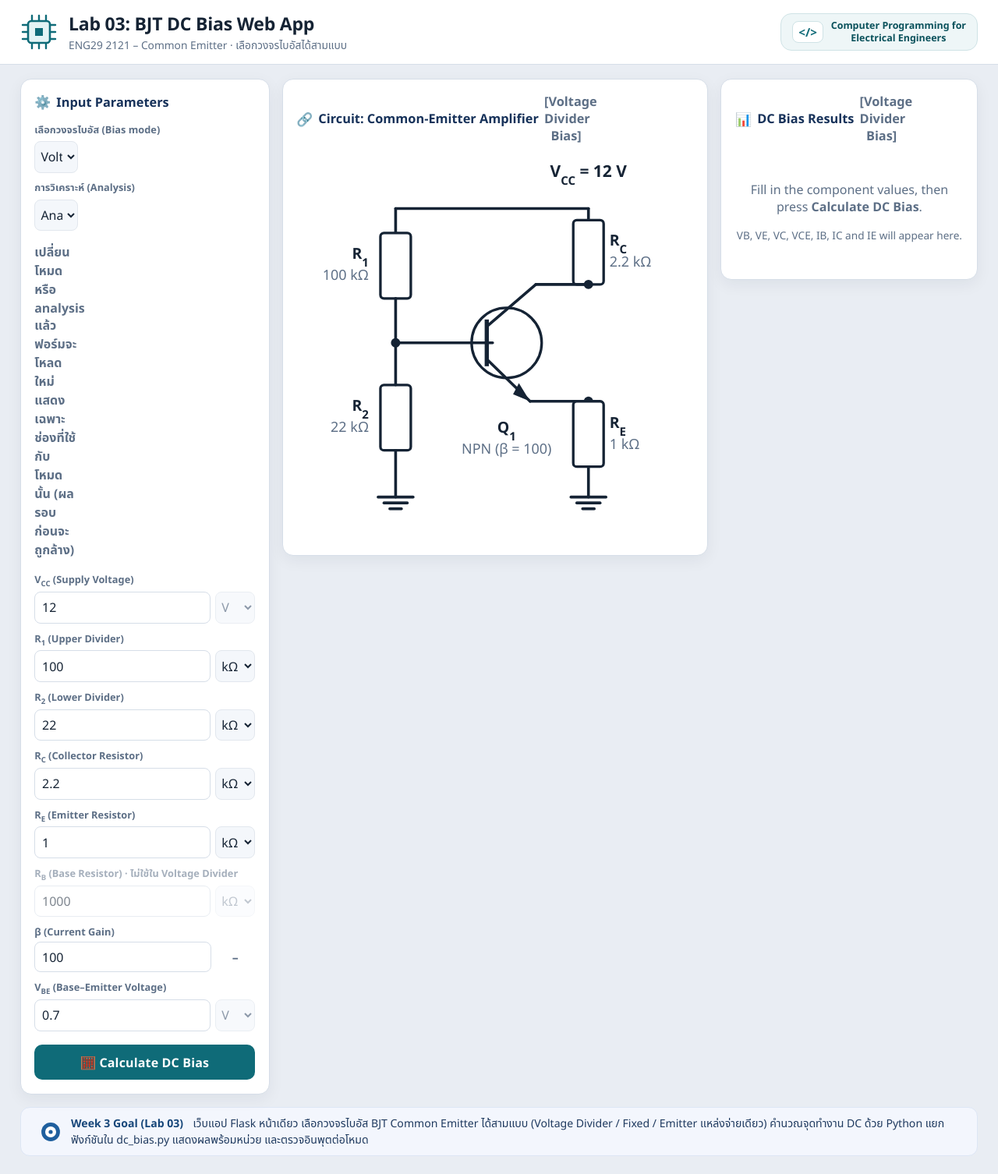
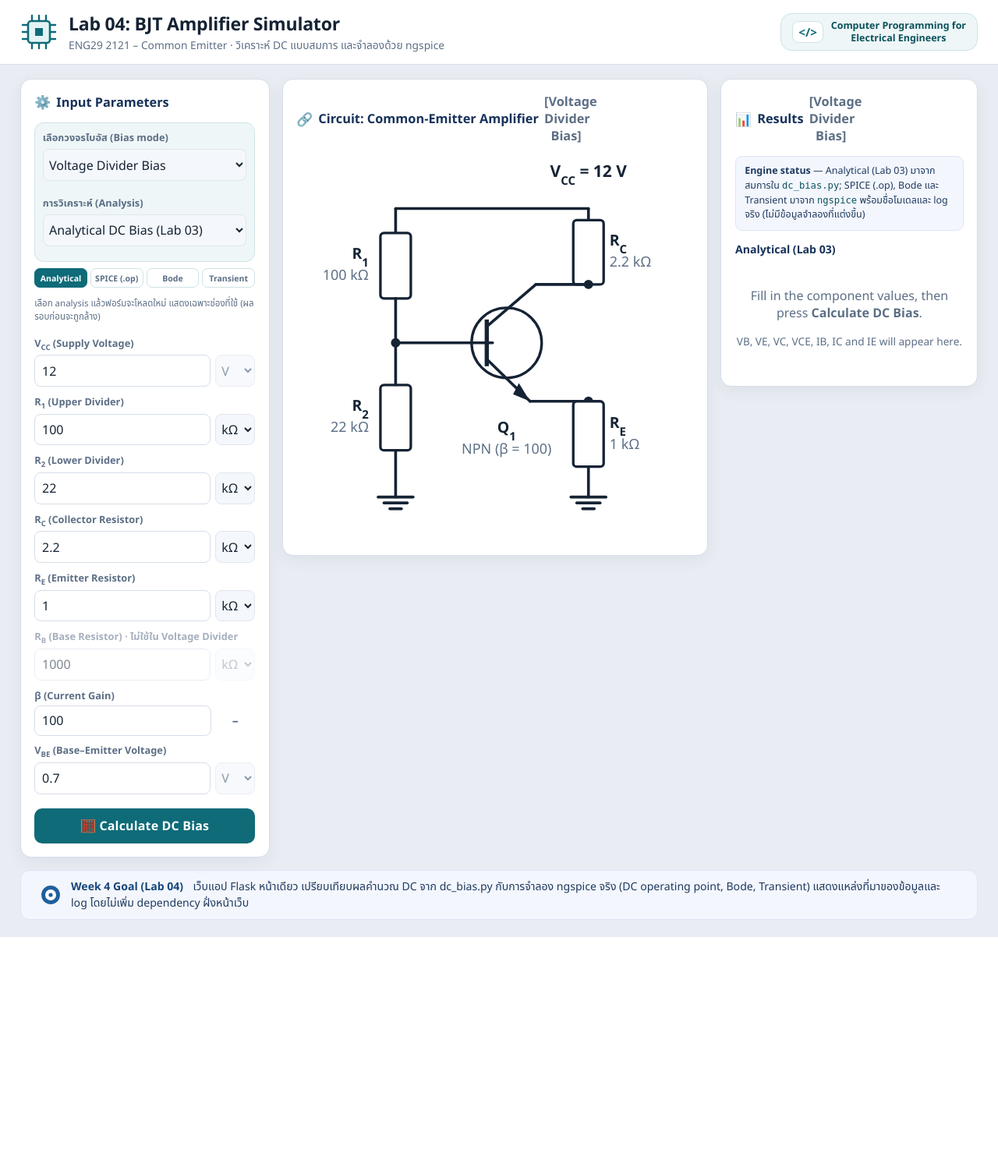
Before and after one commit to B6813413/Gitlab, a Flask app: page / in a window 1280 px wide. Shown: the whole page at 78% size. After the commit the page ends 1202 px from the top, so only its background shows below. Run offline with Flask 3, Linux system fonts and the light colour scheme.

Commit message:
ui(lab04): add analysis selector, engine status and real plot panels

```diff
--- a/transistor-simulator/static/style.css
+++ b/transistor-simulator/static/style.css
@@ -229,10 +229,93 @@ sub { font-size: 0.75em; }
 }
 .goal-text { color: var(--goal-text); }
 
+/* ---- Lab 04: analysis picker + provenance ---- */
+.analysis-form { margin: 0 0 1rem; border: 0; background: none; padding: 0; box-shadow: none; }
+.analysis-picker {
+  display: grid; gap: 0.55rem;
+  padding: 0.6rem;
+  border: 1px solid #cfe3e6;
+  border-radius: 12px;
+  background: var(--accent-soft);
+}
+.analysis-form .control select { width: 100%; }
+.analysis-tabs {
+  display: grid;
+  grid-template-columns: repeat(4, minmax(0, 1fr));
+  gap: 0.25rem;
+  margin-top: 0.5rem;
+}
+.analysis-tab {
+  text-align: center;
+  padding: 0.28rem 0.2rem;
+  border-radius: 7px;
+  background: #fff;
+  border: 1px solid #cfe3e6;
+  color: var(--muted);
+  font-size: 0.66rem;
+  font-weight: 600;
+  white-space: nowrap;
+  overflow: hidden;
+  text-overflow: ellipsis;
+}
+.analysis-tab.is-active { background: var(--accent); border-color: var(--accent); color: #fff; }
+.analysis-form .unit-note { width: auto; text-align: left; font-size: 0.72rem; font-weight: 400; }
+
+.spice-fields {
+  margin-top: 1rem;
+  padding-top: 0.7rem;
+  border-top: 1px dashed var(--border);
+}
+.spice-fields h3 { margin: 0 0 0.65rem; font-size: 0.86rem; color: var(--accent-dark); }
+
+.provenance-note {
+  background: var(--goal-bg);
+  border: 1px solid var(--goal-border);
+  border-radius: 9px;
+  padding: 0.6rem 0.7rem;
+  margin-bottom: 0.8rem;
+  color: var(--goal-text);
+  font-size: 0.78rem;
+  line-height: 1.5;
+}
+.provenance-note code { font-size: 0.76rem; color: var(--accent-dark); }
+.results-heading { margin: 0.9rem 0 0.45rem; font-size: 0.88rem; color: #17325a; }
+.engine-status { display: flex; flex-wrap: wrap; gap: 0.35rem; margin: 0 0 0.8rem; }
+.engine-badge {
+  display: inline-flex; align-items: center;
+  padding: 0.25rem 0.55rem;
+  border-radius: 999px;
+  background: var(--chip);
+  border: 1px solid var(--border);
+  color: var(--muted);
+  font-size: 0.75rem;
+  font-weight: 600;
+}
+.engine-badge.status-success { background: var(--ok-bg); border-color: #bfe3c9; color: var(--ok); }
+.engine-badge.status-error { background: var(--danger-bg); border-color: #f3c2bc; color: var(--danger); }
+
+.chart {
+  border: 1px solid var(--border);
+  border-radius: 10px;
+  background: #fff;
+  overflow-x: auto;
+}
+.chart svg { display: block; width: 100%; height: auto; min-width: 320px; }
+.chart-caption { margin: 0.4rem 0 0; color: var(--muted); font-size: 0.74rem; line-height: 1.5; }
+.log-details { margin-top: 0.8rem; font-size: 0.78rem; color: var(--muted); }
+.log-details summary { cursor: pointer; font-weight: 600; }
+.log-details pre {
+  max-height: 12rem; overflow: auto;
+  background: #f6f8fb; border: 1px solid var(--border);
+  border-radius: 8px; padding: 0.55rem;
+  font-size: 0.72rem; line-height: 1.35;
+  white-space: pre-wrap; word-break: break-word;
+}
+
 /* ---- Responsive ---- */
 @media (max-width: 1023px) {
   .layout { grid-template-columns: 320px 1fr; }
-  .panel-results { grid-column: 1 / -1; }
+  .panel-results, .panel-spice { grid-column: 1 / -1; }
 }
 @media (max-width: 880px) {
   .layout { grid-template-columns: 1fr; padding: 0.9rem; }
@@ -242,4 +325,6 @@ sub { font-size: 0.75em; }
   .topbar h1 { font-size: 1.15rem; }
   .badge-text { text-align: left; }
   .goal-strip { margin-left: 0.9rem; margin-right: 0.9rem; align-items: flex-start; }
+  .analysis-tabs { grid-template-columns: repeat(2, minmax(0, 1fr)); }
+  .chart svg { min-width: 0; }
 }
--- a/transistor-simulator/templates/index.html
+++ b/transistor-simulator/templates/index.html
@@ -3,7 +3,7 @@
 <head>
   <meta charset="utf-8">
   <meta name="viewport" content="width=device-width, initial-scale=1">
-  <title>Lab 03: BJT DC Bias Web App — ENG29 2121</title>
+  <title>Lab 04: BJT Amplifier Simulator — ENG29 2121</title>
   <link rel="stylesheet" href="{{ url_for('static', filename='style.css') }}">
 </head>
 <body>
@@ -20,8 +20,8 @@
         <rect x="19" y="19" width="10" height="10" fill="#0f6b78"/>
       </svg>
       <div>
-        <h1>Lab 03: BJT DC Bias Web App</h1>
-        <p>ENG29 2121 – Common Emitter · เลือกวงจรไบอัสได้สามแบบ</p>
+        <h1>Lab 04: BJT Amplifier Simulator</h1>
+        <p>ENG29 2121 – Common Emitter · วิเคราะห์ DC แบบสมการ และจำลองด้วย ngspice</p>
       </div>
     </div>
     <div class="course-badge">
@@ -34,7 +34,8 @@
     <!-- Input Parameters -->
     <section class="panel panel-input">
       <h2><span class="icon icon-accent">⚙️</span> Input Parameters</h2>
-      <form method="get" action="/" class="mode-form" style="margin:0 0 1rem 0;border:none;background:none;padding:0;box-shadow:none;">
+      <form method="get" action="/" class="mode-form analysis-form">
+        <div class="analysis-picker">
         <div class="field">
           <label for="mode">เลือกวงจรไบอัส (Bias mode)</label>
           <div class="control">
@@ -57,7 +58,14 @@
           </div>
           {% if errors and errors.analysis %}<p class="field-error">{{ errors.analysis }}</p>{% endif %}
         </div>
-        <p class="unit-note" style="text-align:left">เปลี่ยนโหมดหรือ analysis แล้วฟอร์มจะโหลดใหม่ แสดงเฉพาะช่องที่ใช้กับโหมดนั้น (ผลรอบก่อนจะถูกล้าง)</p>
+        </div>
+        <div class="analysis-tabs" aria-hidden="true">
+          <span class="analysis-tab {% if analysis == 'bias' %}is-active{% endif %}">Analytical</span>
+          <span class="analysis-tab {% if analysis == 'spice_dc' %}is-active{% endif %}">SPICE (.op)</span>
+          <span class="analysis-tab {% if analysis == 'spice_ac' %}is-active{% endif %}">Bode</span>
+          <span class="analysis-tab {% if analysis == 'spice_tran' %}is-active{% endif %}">Transient</span>
+        </div>
+        <p class="unit-note">เลือก analysis แล้วฟอร์มจะโหลดใหม่ แสดงเฉพาะช่องที่ใช้ (ผลรอบก่อนจะถูกล้าง)</p>
       </form>
 
       <form method="post" novalidate>
@@ -349,9 +357,15 @@
 
     <!-- Results -->
     <section class="panel panel-results">
-      <h2><span class="icon icon-accent">📊</span> DC Bias Results
+      <h2><span class="icon icon-accent">📊</span> Results
         <span class="unit-note" style="float:right">[{{ result.mode if result else mode_labels[mode] }}]</span>
       </h2>
+      <div class="provenance-note">
+        <strong>Engine status</strong> — Analytical (Lab 03) มาจากสมการใน <code>dc_bias.py</code>;
+        SPICE (.op), Bode และ Transient มาจาก <code>ngspice</code> พร้อมชื่อโมเดลและ log จริง
+        (ไม่มีข้อมูลจำลองที่แต่งขึ้น)
+      </div>
+      <h3 class="results-heading">Analytical (Lab 03)</h3>
       {% if not result %}
       <div class="empty-state">
         <p>Fill in the component values, then press <strong>Calculate DC Bias</strong>.</p>
@@ -412,7 +426,11 @@
       <h2><span class="icon icon-accent">⚡</span> SPICE simulation
         <span class="unit-note" style="float:right">{{ analysis_labels[analysis] }}</span>
       </h2>
-      <p class="engine-status">Engine: {{ spice_result.engine }} · Status: {{ spice_result.status }} · Model: {{ spice_result.model }}</p>
+      <p class="engine-status">
+        <span class="engine-badge">Engine: {{ spice_result.engine }}</span>
+        <span class="engine-badge status-{{ spice_result.status }}">Status: {{ spice_result.status }}</span>
+        <span class="engine-badge">Model: {{ spice_result.model }}</span>
+      </p>
       {% if spice_result.status == "error" %}
       <p class="field-error">{{ spice_result.error }}</p>
       {% else %}
@@ -425,10 +443,11 @@
         </tbody>
       </table>
       {% if spice_result.chart %}
-      <h3>{{ spice_result.chart }} plot</h3>
+      <h3 class="results-heading">{{ spice_result.chart }} plot</h3>
       {% endif %}
       {% if spice_result.svg %}
       <div class="chart">{{ spice_result.svg | safe }}</div>
+      <p class="chart-caption">ค่าจาก log ของ ngspice เท่านั้น — แกนความถี่เป็นสเกลลอการิทึม (Bode) และแกนเวลาเป็น ms (Transient)</p>
       {% endif %}
       {% endif %}
       {% if spice_result.log_excerpt %}
@@ -445,10 +464,10 @@
       <circle cx="12" cy="12" r="2.4" fill="#1f5f9e"/>
     </svg></span>
     <div>
-      <span class="goal-label">Week 3 Goal (Lab 03)</span>
-      <span class="goal-text">เว็บแอป Flask หน้าเดียว เลือกวงจรไบอัส BJT Common Emitter ได้สามแบบ
-        (Voltage Divider / Fixed / Emitter แหล่งจ่ายเดียว) คำนวณจุดทำงาน DC ด้วย Python
-        แยกฟังก์ชันใน dc_bias.py แสดงผลพร้อมหน่วย และตรวจอินพุตต่อโหมด</span>
+      <span class="goal-label">Week 4 Goal (Lab 04)</span>
+      <span class="goal-text">เว็บแอป Flask หน้าเดียว เปรียบเทียบผลคำนวณ DC จาก dc_bias.py กับการจำลอง
+        ngspice จริง (DC operating point, Bode, Transient) แสดงแหล่งที่มาของข้อมูลและ log
+        โดยไม่เพิ่ม dependency ฝั่งหน้าเว็บ</span>
     </div>
   </footer>
 </body>
```
Also changed, not shown: transistor-simulator/tests/test_spice_web.py (+6 -0 lines).
